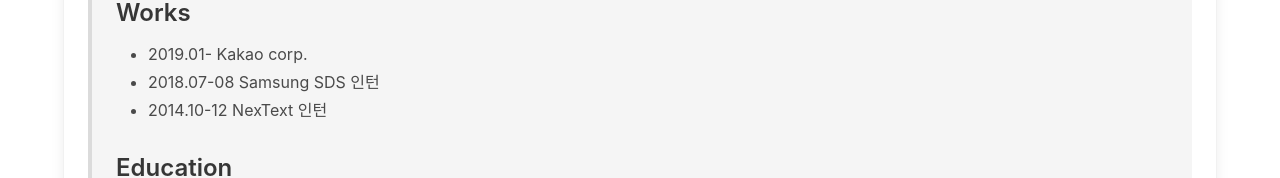
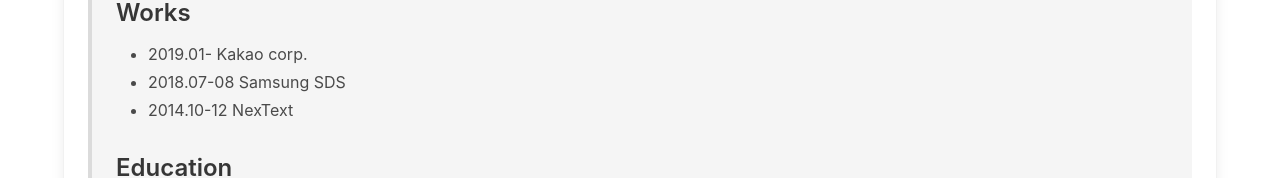
Before and after one commit to zeikar/Zeikar-blog, a Vue app: page /about in a window 1280 px wide. Shown: the part 868-1046 px from the top of the page. Built offline with nearby package versions, Linux system fonts and the light colour scheme; what vue-disqus would draw is missing.

Commit message:
Delete Intern text in profile

```diff
--- a/src/components/Profile.vue
+++ b/src/components/Profile.vue
@@ -39,8 +39,8 @@
                   <h3>Works</h3>
                   <ul>
                     <li>2019.01- Kakao corp.</li>
-                    <li>2018.07-08 Samsung SDS 인턴</li>
-                    <li>2014.10-12 NexText 인턴</li>
+                    <li>2018.07-08 Samsung SDS</li>
+                    <li>2014.10-12 NexText</li>
                   </ul>
                   <h3>Education</h3>
                   <ul>
```
